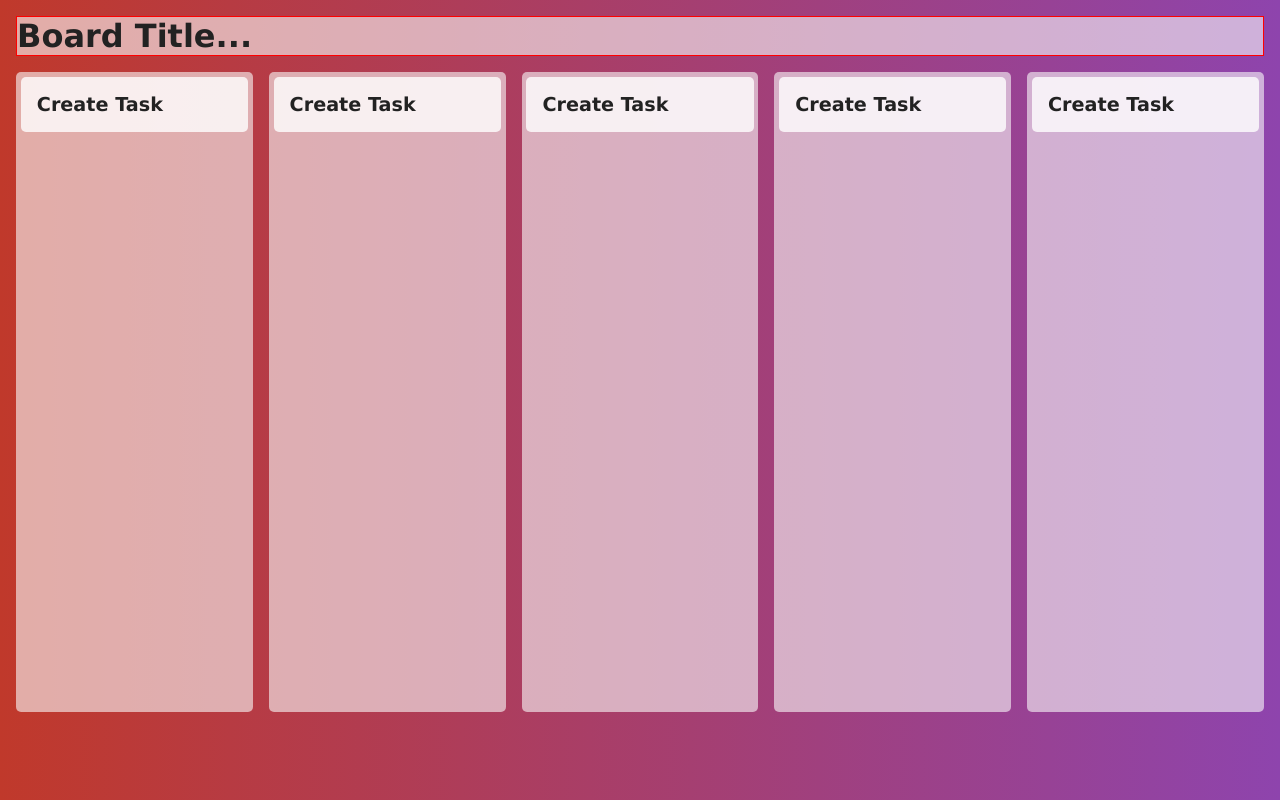
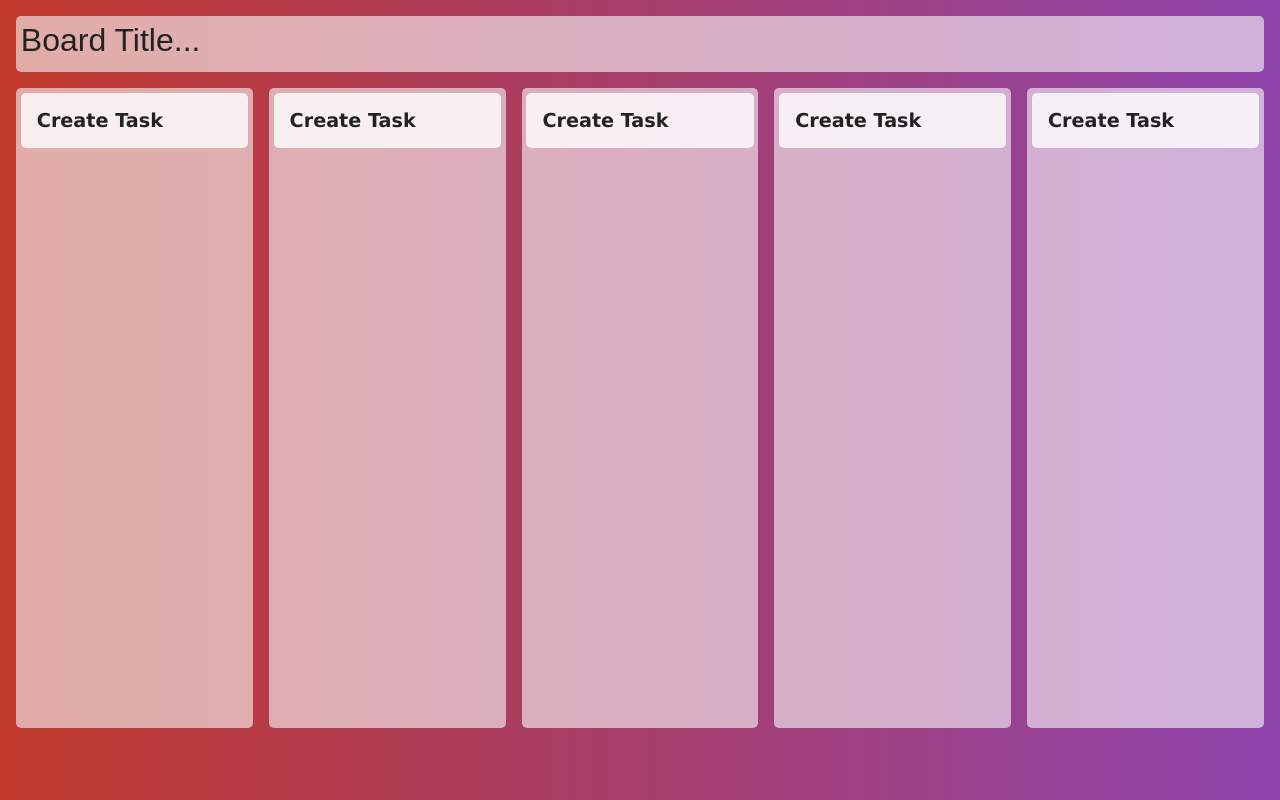
Before and after one commit to jjaljuria/trello-clone, a plain HTML site: page index.html in a window 1280 px wide. Drawn offline with Linux system fonts and the light colour scheme.

Commit message:
create style rules css title

```diff
--- a/index.html
+++ b/index.html
@@ -10,7 +10,9 @@
 
 <body>
 	<div class="container">
-		<h1 class="title" contenteditable="true">Board Title...</h1>
+		<h1 class="title">
+			<input placeholder="Board Title..." maxlength="50">
+		</h1>
 		<task-column></task-column>
 		<task-column></task-column>
 		<task-column></task-column>
--- a/styles.css
+++ b/styles.css
@@ -26,7 +26,7 @@ body{
 	max-height: 1200px;
 	display: grid;
 	grid-template-columns: repeat(5, 1fr);
-	grid-template-rows: 2.5rem 80vh;
+	grid-template-rows: 3.5rem 80vh;
 	gap: 1rem;
 }
 
@@ -40,6 +40,21 @@ body{
 
 .title{
 	grid-column: 1/6;
+	padding:.3rem;
+	background: var(--color-secondary);
+	border-radius: 5px;
+}
+
+.title > input{
+	outline: none;
+	background: transparent;
+	font-size: 2rem;
+	border: 0;
+	width: 100%;
+}
+
+.title > input::placeholder{
+	color: var(--text-color);
 }
 
 .task{
@@ -98,12 +113,6 @@ body{
 	cursor: default;
 }
 
-.title{
-	border:1px solid red;
-	font-size: 2rem;
-	background: var(--color-secondary);
-}
-
 @media (max-width: 360px){
 	html{
 		font-size: 13px;
```
